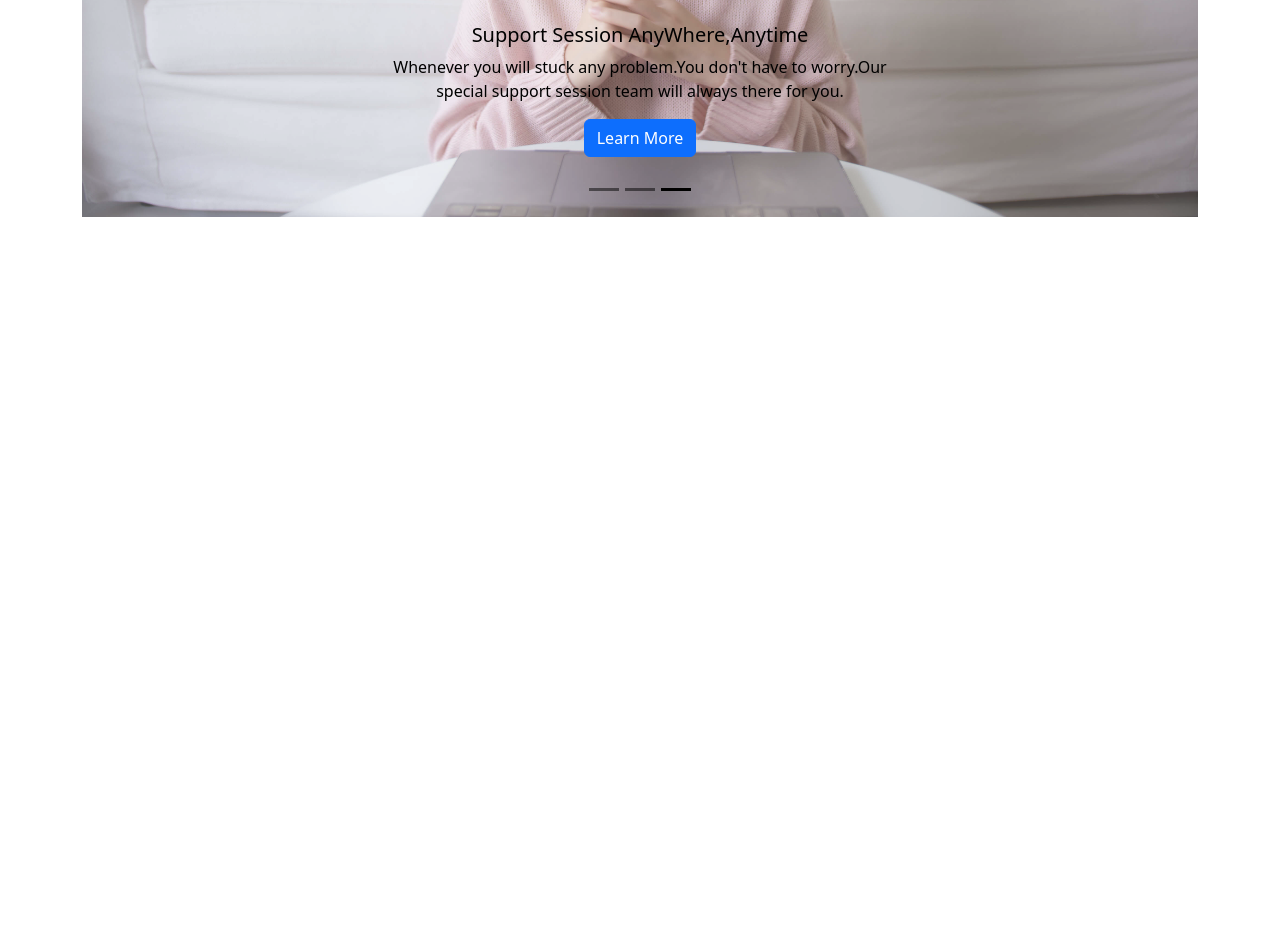
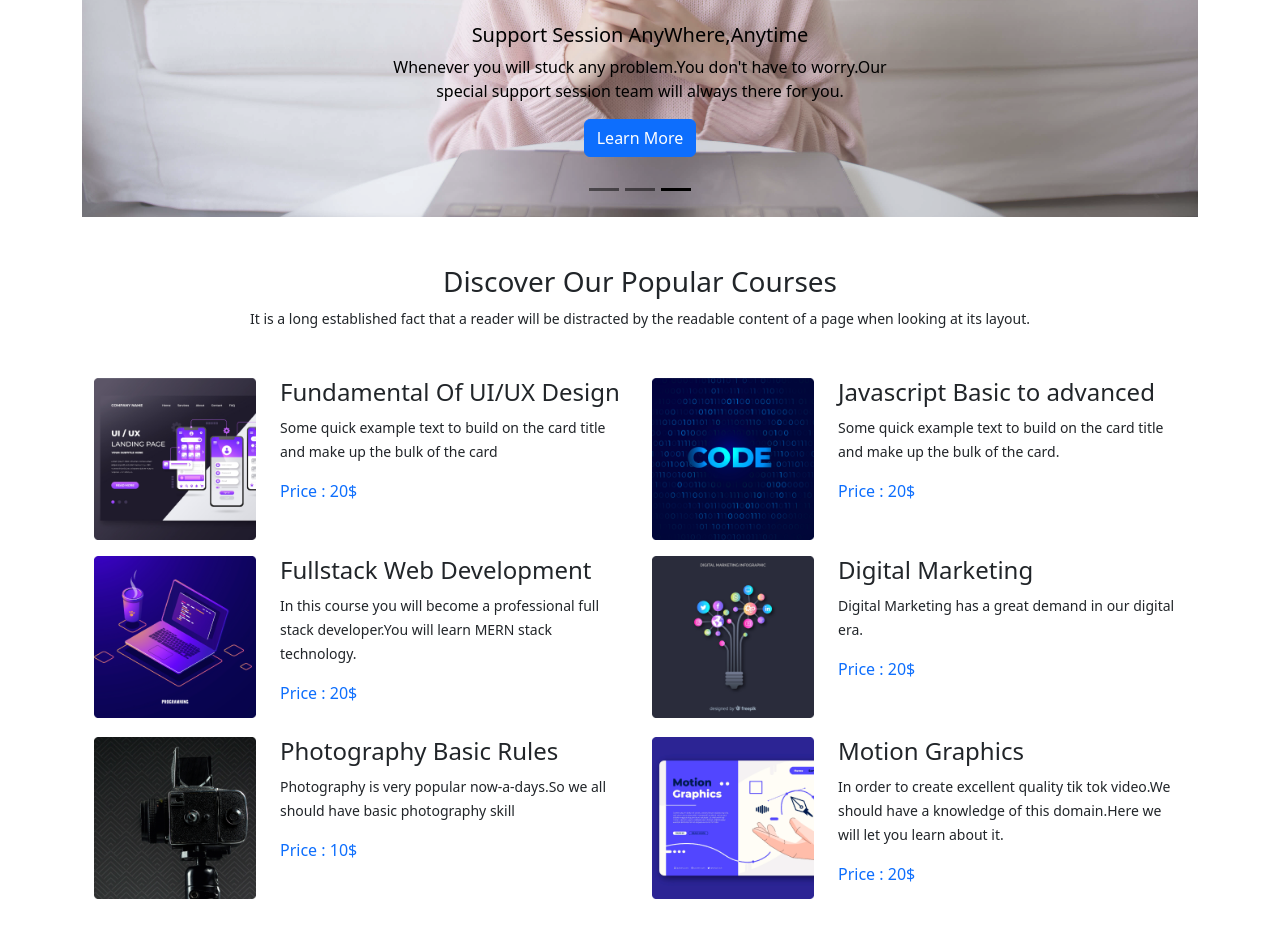
Before and after one commit to asifalam515/mentor-edu-club, a plain HTML site: page index.html in a window 1280 px wide. Shown: the part 476-1414 px from the top of the page. Before the commit the page ends 800 px from the top, so only its background shows below. Drawn offline with nearby package versions, Linux system fonts and the light colour scheme.

Commit message:
card section doned

```diff
--- a/index.html
+++ b/index.html
@@ -109,7 +109,99 @@
 <main>
 
     <!-- popular course section started -->
+<section class="container mt-5">
+    <div class="text-center mb-5">
+        <h3 >Discover Our Popular
+            Courses</h3>
+            <p > <small>It is a long established fact that a reader will be distracted by the readable
+                content of a page when looking at its layout.</small> </p>
+    </div>
 
+    <!-- popular courses card -->
+
+<div class="container mt-5 mb-5 ">
+    <!-- 1st row -->
+    <div class="row">
+<!-- fundamental card -->
+    <div class="col-2">
+        <img class="img-fluid" src="./images/course/course-1.png" alt="">
+    </div>
+    <div class="col-4 ">
+        <h4>Fundamental Of UI/UX Design
+        </h4>
+        <p><small>Some quick example text to build on the card title
+            and make up the bulk of the card</small></p>
+            <p class="text-primary">Price : 20$
+            </p>
+    </div>
+    <!-- js basic to advance card -->
+    <div class="col-2">
+        <img class="img-fluid" src="./images/course/course-2.png" alt="">
+    </div>
+    <div class="col-4">
+        <h4>Javascript Basic to advanced</h4>
+        <p><small>Some quick example text to build on the card title
+            and make up the bulk of the card.</small></p>
+            <p class="text-primary">Price : 20$
+            </p>
+    </div>
+</div>
+<!-- 2nd row -->
+<div class="row mt-3">
+    <!-- full stack web development -->
+        <div class="col-2">
+            <img class="img-fluid" src="./images/course/course-3.png" alt="">
+        </div>
+        <div class="col-4">
+            <h4>Fullstack Web Development
+
+            </h4>
+            <p><small>In this course you will become a professional full stack developer.You will learn MERN stack technology.</small></p>
+                <p class="text-primary">Price : 20$
+                </p>
+        </div>
+        <!-- js basic to advance card -->
+        <div class="col-2">
+            <img class="img-fluid" src="./images/course/course-4.png" alt="">
+        </div>
+        <div class="col-4">
+            <h4>Digital Marketing</h4>
+            <p><small>Digital Marketing has a great demand in our digital era.</small></p>
+                <p class="text-primary">Price : 20$
+                </p>
+        </div>
+    </div>
+    <!-- 3rd row -->
+    <div class="row mt-3">
+        <!-- full stack web development -->
+            <div class="col-2">
+                <img class="img-fluid" src="./images/course/course-5.png" alt="">
+            </div>
+            <div class="col-4">
+                <h4>Photography Basic Rules </h4>
+                <p><small>Photography is very popular now-a-days.So we all should have basic photography skill</small></p>
+                    <p class="text-primary">Price : 10$
+                    </p>
+            </div>
+            <!-- js basic to advance card -->
+            <div class="col-2">
+                <img class="img-fluid" src="./images/course/course-6.png" alt="">
+            </div>
+            <div class="col-4">
+                <h4>Motion Graphics</h4>
+                <p><small>In order to create excellent quality tik tok video.We should have a knowledge of this domain.Here we will let you learn about it. </small></p>
+                    <p class="text-primary">Price : 20$
+                    </p>
+            </div>
+        </div>
+
+</div>
+
+
+ </div>
+
+<!-- popular courses card ended -->
+</section>
 
 
     <!-- popular course section ended -->
```
